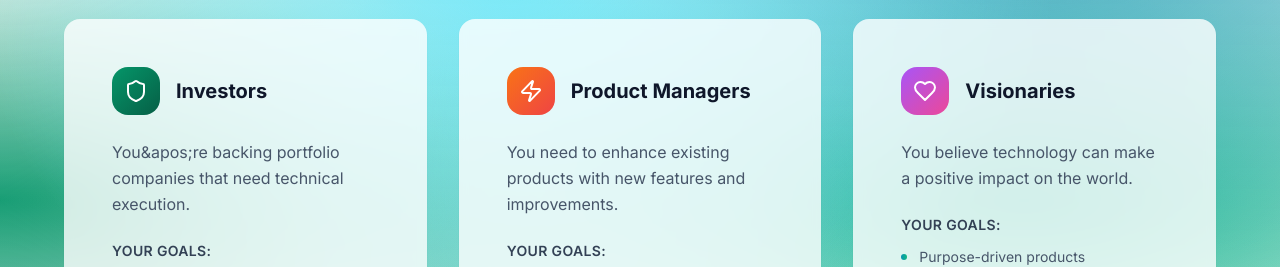
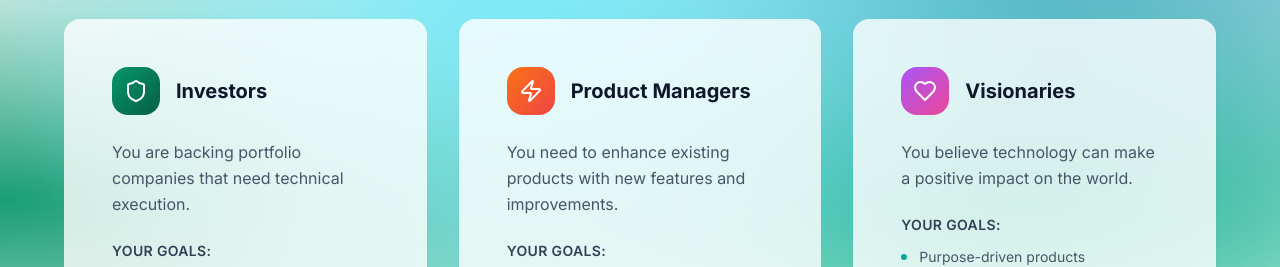
Before and after one commit to demaceo/mhi, a Next.js app: page / in a window 1280 px wide. Shown: the part 1800-2067 px from the top of the page. Built offline with nearby package versions, Linux system fonts and the light colour scheme; no server answers.

Commit message:
fix apostrophe issue

```diff
--- a/app/(site)/page.tsx
+++ b/app/(site)/page.tsx
@@ -174,7 +174,7 @@ export default function HomePage() {
                 {
                   icon: Shield,
                   title: 'Investors',
-                  description: 'You&apos;re backing portfolio companies that need technical execution.',
+                  description: 'You are backing portfolio companies that need technical execution.',
                   goals: ['Due diligence support', 'Technical roadmaps', 'Portfolio optimization', 'Risk mitigation'],
                   color: 'from-mountain-green to-mountain-forest',
                   delay: 0.6
```
